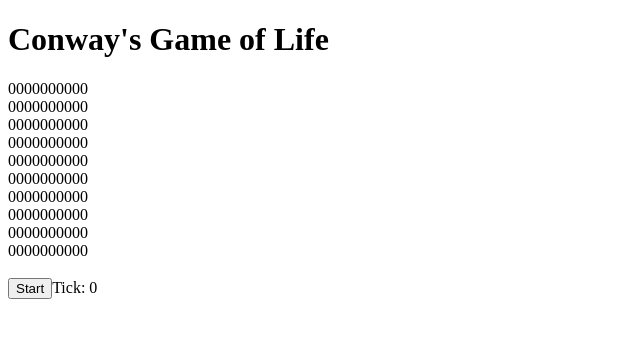
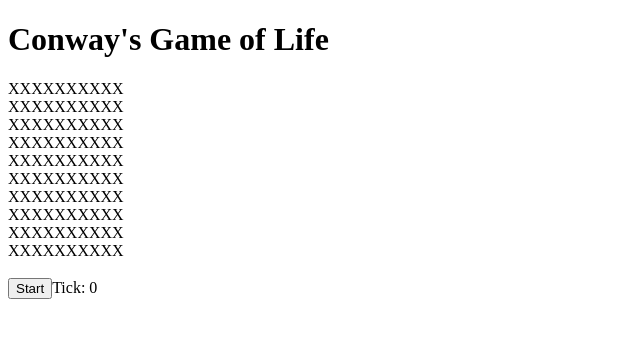
Before and after one commit to FrogInABox/conway, a React (Vite) app: page / in a window 1280 px wide. Shown: the top 338 px of the page, without its empty margins (0-640 px from the left). Built offline with nearby package versions, Linux system fonts and the light colour scheme.

Commit message:
Make the cells toggle-able

```diff
--- a/src/App.tsx
+++ b/src/App.tsx
@@ -1,16 +1,21 @@
-import React, { useState } from 'react';
+import React, { useState, useCallback } from 'react';
 import Grid from './components/Grid';
+import { toggleCell } from './utils';
 
-const emptyGrid: boolean[][] = Array(10).fill(Array(10).fill(0));
+const emptyGrid: boolean[][] = Array(10).fill(Array(10).fill(false));
 
 const App = () => {
   const [tick, setTick] = useState(0);
   const [grid, setGrid] = useState(emptyGrid);
 
+  const onToggleCell = useCallback((y, x) => {
+    setGrid((g) => toggleCell(g, y, x));
+  }, []);
+
   return (
     <main>
       <h1>Conway's Game of Life</h1>
-      <Grid grid={grid} />
+      <Grid grid={grid} onToggleCell={onToggleCell} />
       <br />
       <div>
         <button>Start</button>
--- a/src/components/Cell.tsx
+++ b/src/components/Cell.tsx
@@ -2,9 +2,10 @@ import React from 'react';
 
 type Props = {
   alive: boolean;
+  onToggle: () => void;
 };
-const Cell = ({ alive }: Props) => {
-  return <span>{alive}</span>;
+const Cell = ({ alive, onToggle }: Props) => {
+  return <span onClick={onToggle}>{alive ? 'O' : 'X'}</span>;
 };
 
 export default Cell;
--- a/src/components/Grid.tsx
+++ b/src/components/Grid.tsx
@@ -3,14 +3,15 @@ import Cell from './Cell';
 
 type Props = {
   grid: boolean[][];
+  onToggleCell: (y: number, x: number) => void;
 };
-const Grid = ({ grid }: Props) => {
+const Grid = ({ grid, onToggleCell }: Props) => {
   return (
     <div>
-      {grid.map((y) => (
-        <div>
-          {y.map((x) => (
-            <Cell alive={x} />
+      {grid.map((row, y) => (
+        <div key={y}>
+          {row.map((cell, x) => (
+            <Cell key={x} alive={cell} onToggle={() => onToggleCell(y, x)} />
           ))}
         </div>
       ))}
```
